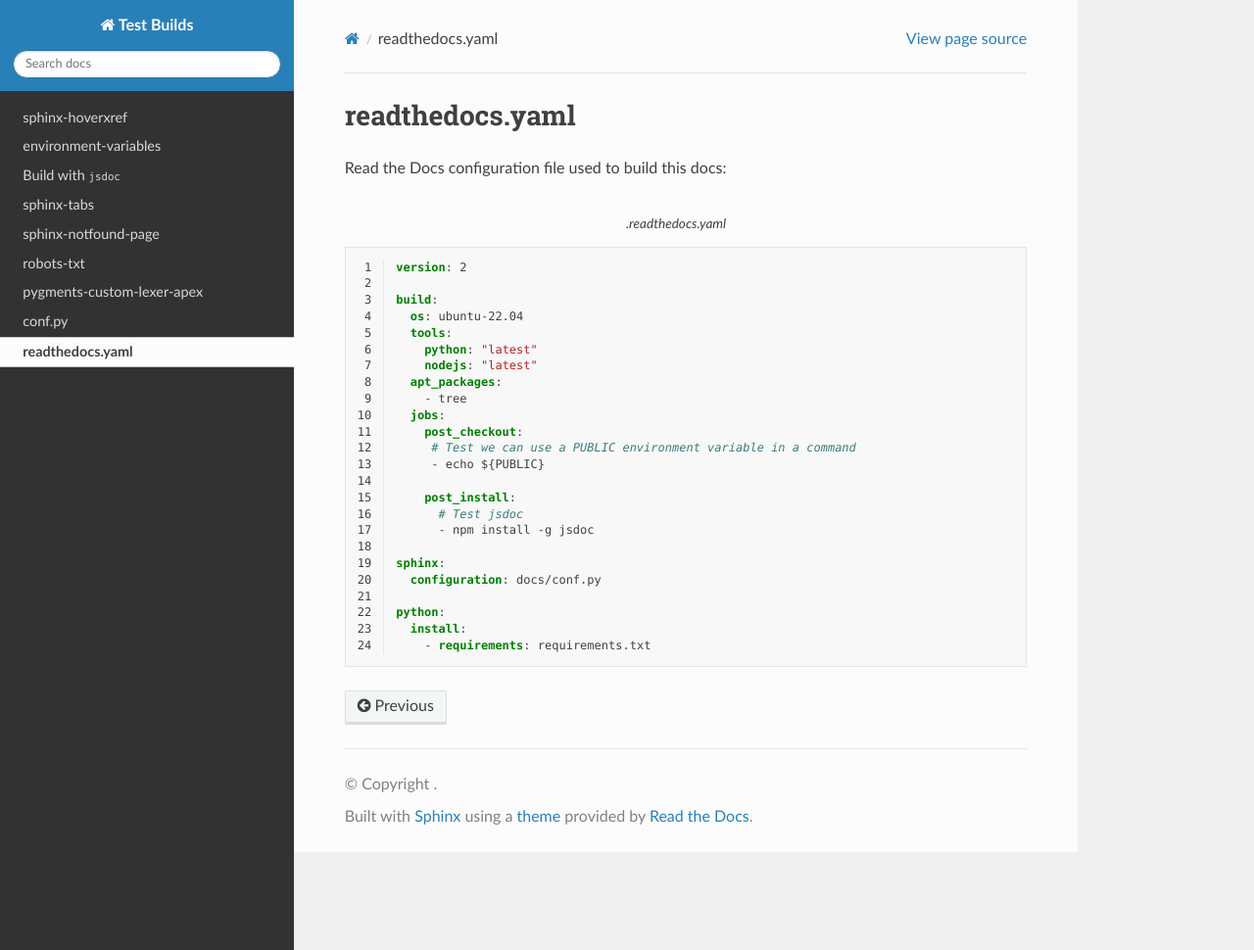
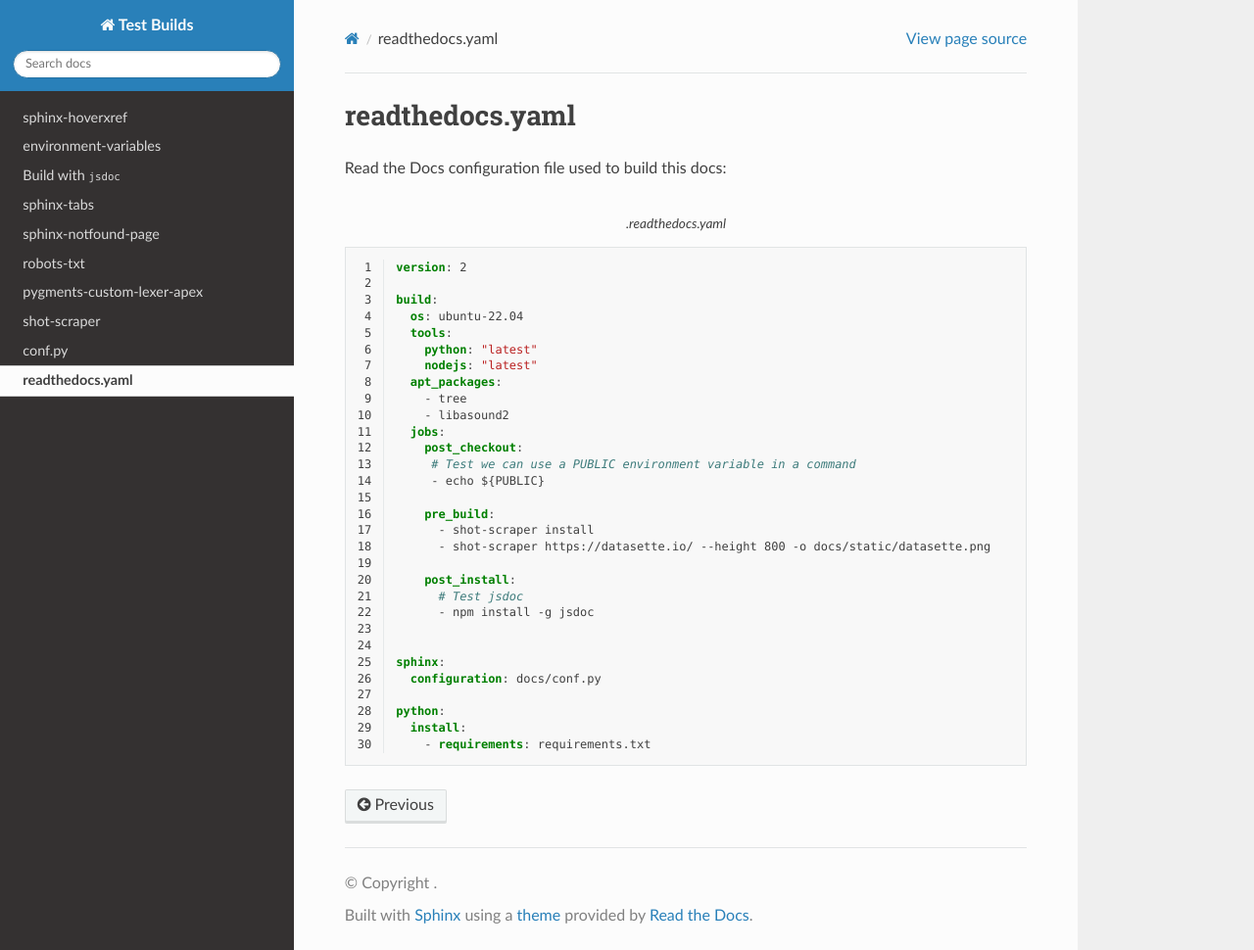
Before and after one commit to readthedocs/test-builds, a Sphinx documentation site: the page built from docs/readthedocs.yaml.rst, in a window 1280 px wide and 970 px high. Shown: the whole window at 98% size. Built offline with Sphinx 7.4.7 and the Read the Docs theme 2.0.0, drawn with Linux system fonts in a browser that asks for light colours.

Commit message:
shot scraper

```diff
--- a/docs/index.rst
+++ b/docs/index.rst
@@ -12,6 +12,7 @@
    notfound-page
    robots
    pygments
+   shot-scraper
    conf.py
    readthedocs.yaml
 
--- /dev/null
+++ b/docs/shot-scraper.rst
@@ -0,0 +1,18 @@
+shot-scraper
+============
+
+Automate screenshot generation with ``shot-scraper`` (https://shot-scraper.datasette.io/).
+
+.. seemore::
+
+   I used this blog post as reference
+   https://simonwillison.net/2022/Oct/14/automating-screenshots/
+
+Screenshot
+----------
+
+This is an screenshot of https://datasette.io/ taken with ``shot-scraper``:
+
+.. image:: static/datasette.png
+   :width: 80%
+   :align: center
--- a/requirements.txt
+++ b/requirements.txt
@@ -3,6 +3,7 @@
 sphinx-notfound-page
 sphinx-hoverxref
 sphinx-tabs
+shot-scraper
 
 sphinx-js
 # Pin it because it fails otherwise
```
Also changed, not shown: .readthedocs.yaml.
